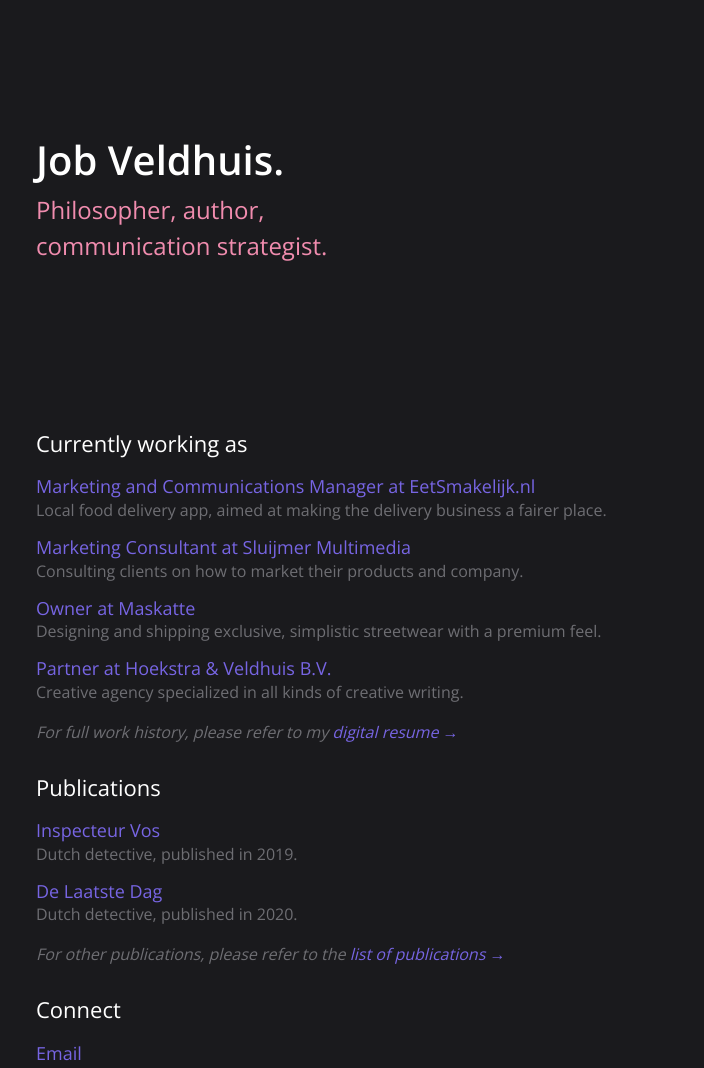
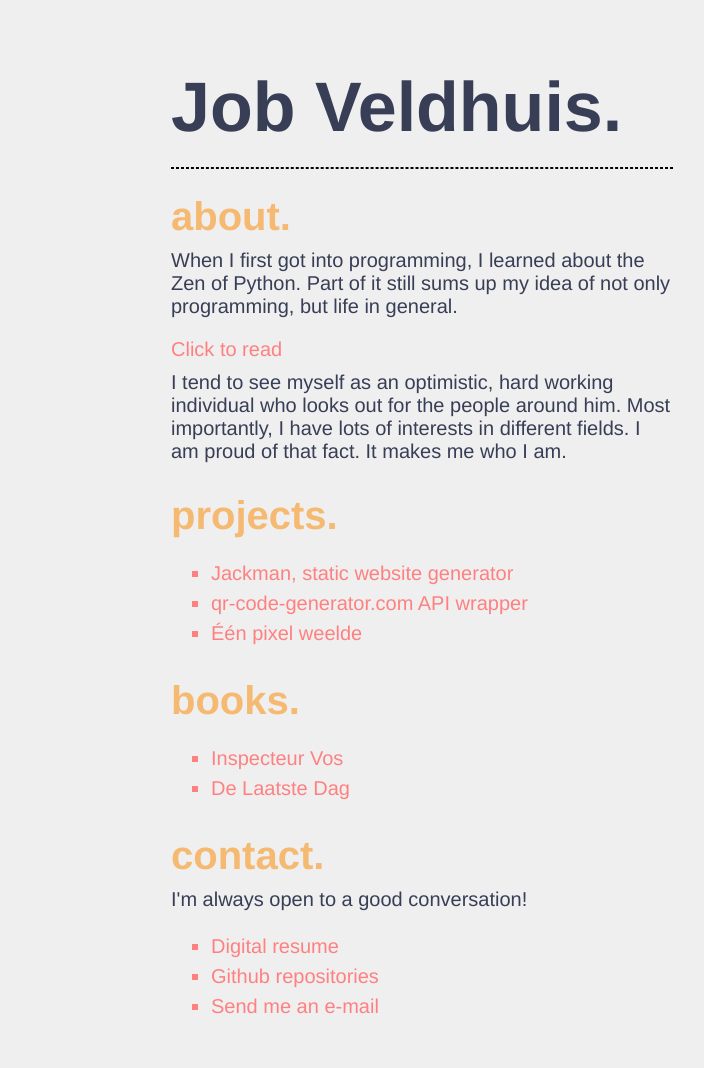
Before and after one commit to jobveldhuis/jobveldhuis.github.io, a plain HTML site: page index.html in a window 1280 px wide. Shown: the top 1068 px of the page, without its empty margins (219-923 px from the left). Drawn offline with nearby package versions, Linux system fonts and the light colour scheme.

Commit message:
Rewritten website

```diff
--- a/index.html
+++ b/index.html
@@ -1,69 +1,93 @@
-<!DOCTYPE html>
+<html>
+<head>
+    <!-- Google Analytics -->
+    <script async src="https://www.googletagmanager.com/gtag/js?id=UA-174987273-1"></script>
+    <script>
+        window.dataLayer = window.dataLayer || [];
+        function gtag(){dataLayer.push(arguments);}
+        gtag('js', new Date());
 
-<html lang="en">
-<head>
-    <link href="https://stackpath.bootstrapcdn.com/bootstrap/4.1.3/css/bootstrap.min.css" rel="stylesheet">
-    <meta name="viewport" content="width=device-width, initial-scale=1.0">
-    <link href="https://fonts.googleapis.com/css2?family=Open+Sans:wght@300;400;600&display=swap" rel="stylesheet">
-    <link href="/styles.css" rel="stylesheet">
-    <title>Job Veldhuis</title>
+        gtag('config', 'UA-174987273-1', {'anonymize-ip': true});
+    </script>
+    <!-- Website meta -->
+    <title>Job Veldhuis - Personal Website</title>
+    <meta charset="UTF-8" />
+    <meta name="description" content="Welcome to the personal website of Job Veldhuis." />
+    <meta name="author" content="Job Veldhuis" />
+    <meta name="viewport" content="width=device-width, initial-scale=1">
+    <!-- Functional stuff -->
+    <link rel="stylesheet" href="styles.css" />
+    <script>
+        let shown = false;
+        function switchZen() {
+            if (shown === true) {
+                document.getElementById('zen').style.display = 'none';
+                document.getElementById('zen-switcher').innerHTML = 'Click to read';
+                shown = false;
+            }
+            else
+            {
+                document.getElementById('zen').style.display = 'flex';
+                document.getElementById('zen-switcher').innerHTML = 'Click to close';
+                shown = true
+            }
+        }
+    </script>
 </head>
 <body>
-<div class="container-fluid">
-    <div id="intro">
-        <div id="intro-text">
+    <div class="container">
         <h1>Job Veldhuis.</h1>
-            Philosopher, author,<br>
-            communication strategist.
+        <hr/>
+        <div id="who-am-i">
+            <h2>about.</h2>
+            <p>When I first got into programming, I learned about the Zen of Python. Part of it still sums up my idea of not only programming, but life in general.</p>
+            <button id="zen-switcher" onclick="switchZen()">Click to read</button>
+            <div id="zen" style="display: none;">
+                <p>
+                    Simple is better than complex.<br>
+                    Complex is better than complicated.<br>
+                    <span class="quote-attribution">- Tim Peters</span>
+                </p>
             </div>
+            <noscript>
+                <div id="zen">
+                    <p>
+                        Simple is better than complex.<br>
+                        Complex is better than complicated.<br>
+                        <span class="quote-attribution">- Tim Peters</span>
+                    </p>
                 </div>
-    <div id="current">
-        <h2>Currently working as</h2>
+            </noscript>
+            <p>I tend to see myself as an optimistic, hard working individual who looks out for the people around him. Most importantly, I have lots of interests in different fields. I am proud of that fact. It makes me who I am.</p>
+        </div>
+        <div id="projects">
+            <h2>projects.</h2>
             <ul>
-            <li>
-                <h3><a href="https://EetSmakelijk.nl">Marketing and Communications Manager at EetSmakelijk.nl</a></h3>
-                <p>Local food delivery app, aimed at making the delivery business a fairer place.</p>
-            </li>
-            <li>
-                <h3><a href="https://sluijmermultimedia.com">Marketing Consultant at Sluijmer Multimedia</a></h3>
-                <p>Consulting clients on how to market their products and company.</p>
-            </li>
-            <li>
-                <h3><a href="https://www.maskatte.com">Owner at Maskatte</a></h3>
-                <p>Designing and shipping exclusive, simplistic streetwear with a premium feel.</p>
-            </li>
-            <li>
-                <h3><a href="https://www.hoekstraenveldhuis.nl">Partner at Hoekstra & Veldhuis B.V.</a></h3>
-                <p>Creative agency specialized in all kinds of creative writing.</p>
-            </li>
+                <li><a href="https://github.com/jobveldhuis/jackman">Jackman, static website generator</a></li>
+                <li><a href="https://github.com/jobveldhuis/python-qr-code-generator-api">qr-code-generator.com API wrapper</a></li>
+                <li><a href="https://jobveldhuis.github.io/1-pixel-weelde/">Één pixel weelde</a></li>
             </ul>
-        <p class="extra">For full work history, please refer to my <a href="/resume.html">digital resume &rarr;</a></p>
         </div>
-    <div id="publications">
-        <h2>Publications</h2>
+        <div id="books">
+            <h2>books.</h2>
             <ul>
-            <li>
-                <h3><a href="https://www.bol.com/nl/p/inspecteur-vos/9200000120774060/">Inspecteur Vos</a></h3>
-                <p>Dutch detective, published in 2019.</p>
-            </li>
-            <li>
-                <h3><a href="https://www.bol.com/nl/p/de-laatste-dag/9300000007440350/">De Laatste Dag</a></h3>
-                <p>Dutch detective, published in 2020.</p>
-            </li>
+                <li><a href="https://www.bol.com/nl/f/inspecteur-vos/9200000120774059/">Inspecteur Vos</a></li>
+                <li><a href="https://www.bol.com/nl/p/de-laatste-dag/9300000007440350/">De Laatste Dag</a></li>
             </ul>
-        <p class="extra">For other publications, please refer to the <a href="/publications.html">list of publications &rarr;</a></p>
         </div>
-    <div id="connect">
-        <h2>Connect</h2>
+        <div id="contact">
+            <h2>contact.</h2>
+            <p>I'm always open to a good conversation!</p>
             <ul>
-            <li><h3><a href="mailto:job@baukefrederik.me">Email</a></h3></li>
-            <li><h3><a href="https://twitter.com/baukefrederik">Twitter</a></h3></li>
-            <li><h3><a href="https://instagram.com/baukefrederik">Instagram</a></h3></li>
-            <li><h3><a href="https://www.linkedin.com/in/jobveldhuis/">LinkedIn</a></h3></li>
-            <li><h3><a href="https://www.reddit.com/u/halfbalcony">Reddit</a></h3></li>
+                <li><a href="https://www.linkedin.com/in/jobveldhuis/">Digital resume</a></li>
+                <li><a href="https://github.com/jobveldhuis/">Github repositories</a></li>
+                <li><a href="mailto:job@baukefrederik.me">Send me an e-mail</a></li>
             </ul>
         </div>
     </div>
-<div id="fade"></div>
+    <footer>
+        ⚡ Someday, this website will be generated by <a href="https://github.com/jobveldhuis/jackman">Jackman</a>.
+    </footer>
+
 </body>
 </html>
--- a/publications.css
+++ /dev/null
@@ -1,82 +0,0 @@
-html
-{
-    height: 100%;
-}
-
-body
-{
-    height: 100%;
-    background: #F08CAE;
-    font-family: 'Open Sans', sans-serif;
-    font-size: 16px;
-
-}
-
-ul
-{
-    list-style-type: none;
-    padding: 0;
-}
-li
-{
-    margin-top: 15px;
-}
-p
-{
-    margin: 0;
-    color: #444444;
-}
-
-.container-fluid
-{
-    max-width: 800px;
-    height: 100%;
-}
-#intro
-{
-    display: flex;
-    padding: 150px 0 0 0;
-    font-size: 24px;
-}
-#intro-text
-{
-    margin: auto 0;
-}
-h1
-{
-    font-weight: 600;
-    font-size: 40px;
-    color: #222222;
-}
-h2
-{
-    font-weight: 600;
-    font-size: 30px;
-    margin-top: 50px;
-    text-transform: uppercase;
-    color: #222222;
-}
-
-h3
-{
-    font-size: 18px;
-    margin-bottom: 0;
-}
-a
-{
-    color: #2d1b94;
-}
-li
-{
-    line-height: 2;
-}
-li p
-{
-    line-height: 1.5;
-    margin-top: 5px;
-}
-
-.end
-{
-    padding-bottom: 40px;
-}
--- a/resume.css
+++ /dev/null
@@ -1,91 +0,0 @@
-html
-{
-    height: 100%;
-}
-
-body
-{
-    height: 100%;
-    background: #FBFBF8;
-    font-family: 'Open Sans', sans-serif;
-    color: #666666;
-    font-size: 16px;
-
-}
-
-ul
-{
-    list-style-type: none;
-    padding: 0;
-}
-li
-{
-    margin-top: 15px;
-}
-p
-{
-    margin: 0;
-    color: #6e6e73;
-}
-
-.container-fluid
-{
-    max-width: 800px;
-    height: 100%;
-}
-#intro
-{
-    display: flex;
-    padding: 150px 0 0 0;
-    font-size: 24px;
-
-}
-h1
-{
-    font-weight: 600;
-    font-size: 40px;
-    color: #F08CAE;
-}
-h2
-{
-    font-weight: 600;
-    font-size: 30px;
-    margin-top: 50px;
-    text-transform: uppercase;
-}
-
-h3
-{
-    font-size: 18px;
-    margin-bottom: 0;
-}
-a
-{
-    color: #7765E3;
-}
-li
-{
-    line-height: 2;
-}
-li p
-{
-    line-height: 1.5;
-    margin-top: 5px;
-}
-
-#publications
-{
-    padding-bottom: 40px;
-}
-#intro-text
-{
-    margin: auto 0;
-}
-.date
-{
-    font-weight: 600;
-}
-.previous
-{
-    opacity: 0.5;
-}
--- a/styles.css
+++ b/styles.css
@@ -1,79 +1,98 @@
-html
+html, body
 {
     height: 100%;
+    margin: 0;
 }
 
 body
 {
-    height: 100%;
-    background: #1A1A1D;
-    font-family: 'Open Sans', sans-serif;
-    color: #FFFFFF;
-    font-size: 16px;
-
-}
-
-ul
-{
-    list-style-type: none;
-    margin-top: 20px;
-    padding: 0;
-}
-li
-{
-    margin-top: 15px;
-}
-p
-{
-    margin: 0;
-    color: #6e6e73;
-}
-
-.container-fluid
-{
-    max-width: 800px;
-    height: 100%;
-}
-#intro
-{
     display: flex;
-    min-height: calc(100% - 400px);
-    font-size: 24px;
-    color: #F08CAE;
-}
-#intro-text
-{
-    margin: auto 0;
+    flex-direction: column;
+    font-family: Helvetica Neue, Arial, sans-serif;
+    background-color: #efefef;
+    color: #383e56;
+    font-size: 20px;
+    font-weight: 500;
 }
 h1
 {
-    color: #FFFFFF;
-    font-weight: 600;
-    font-size: 40px;
+    font-size: 70px;
+    font-weight: 700;
+    margin-bottom: 20px;
 }
 
 h2
 {
-    font-size: 22px;
-    margin-top: 30px;
+    font-size: 40px;
+    font-weight: 700;
+    color: #f5b971;
+    margin: 0;
 }
-
-h3
+p
 {
-    font-size: 18px;
-    margin-bottom: 0;
+    margin-top: 10px;
 }
 a
 {
-    color: #7765E3;
+    text-decoration: none;
+    color: #ff8080;
 }
-
-#connect
+button
 {
-    padding-bottom: 40px;
+    background: none;
+    border: none;
+    padding: 0;
+    font-family: Helvetica Neue, Arial, sans-serif;
+    font-size: 20px;
+    font-weight: 500;
+    color: #ff8080;
+    cursor: pointer;
+    outline: none;
 }
-.extra
+a:hover
 {
-    font-style: italic;
-
+    color: #ef6c57;
 }
+hr
+{
+    border: 1px dashed #000;
+    width: 100%;
+    margin: 0 auto 5% auto;
+}
+ul
+{
+    list-style-type: square;
+    color: #ff8080;
+    line-height: 1.5;
+}
+.container
+{
+    flex: 1 0 auto;
+    margin: 0 auto;
+    padding: 20px;
+    max-width: 500px;
+}
+#zen
+{
+    color: #d291bc;
+}
+#zen p{
+    margin-top: 30px;
+}
+.quote-attribution
+{
+    color: #aaaaaa;
+    font-size: 20px;
+}
+#projects h2, #books h2, #contact h2
+{
+    margin-top: 30px;
+}
+footer
+{
+    font-size: 16px;
+    color: #aaaaaa;
+    margin: 0 auto;
+    flex-shrink: 0;
+    padding: 10px;
+}
```
Also changed, not shown: 404.html (deleted, +0 -13 lines), publications.html (deleted, +0 -64 lines), resume.html (deleted, +0 -124 lines), 2 other files. Lines whose indentation alone changed are shown as unchanged.
